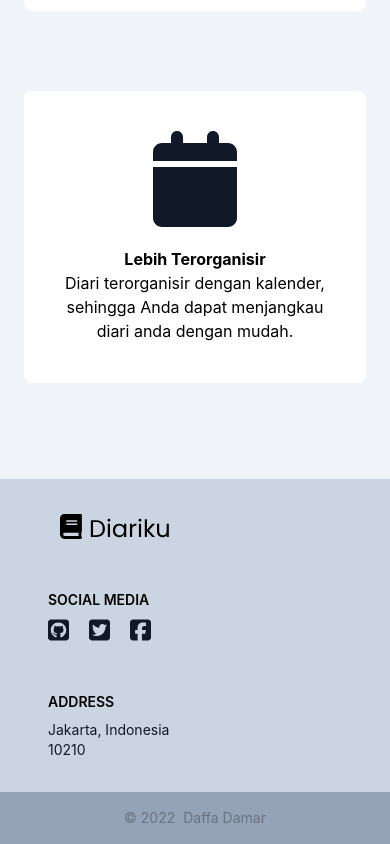
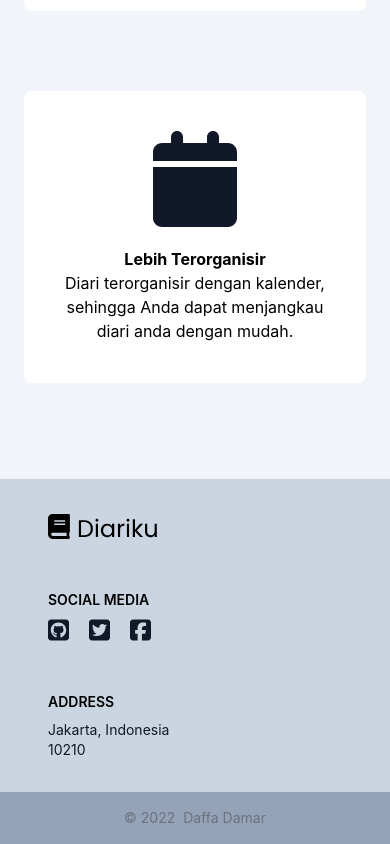
Before and after one commit to daffadmr/mini-project, a React (Create React App) app: page / in a window 390 px wide. Shown: the part 1738-2582 px from the top of the page. Built offline with nearby package versions, Linux system fonts and the light colour scheme; no server answers.

Commit message:
edit padding on logo

```diff
--- a/src/components/MyFooter.jsx
+++ b/src/components/MyFooter.jsx
@@ -13,7 +13,7 @@ const MyFooter = () => {
     <Footer className="rounded-none">
       <div className="w-full bg-slate-300">
         <div className="flex w-full py-8 px-12 md:px-0 flex-wrap container justify-between flex-col md:flex-row gap-12">
-          <div className="flex flex-col justify-center pl-3">
+          <div className="flex flex-col justify-center md:pl-3">
             <Footer.LinkGroup>
               <Logo />
             </Footer.LinkGroup>
```
